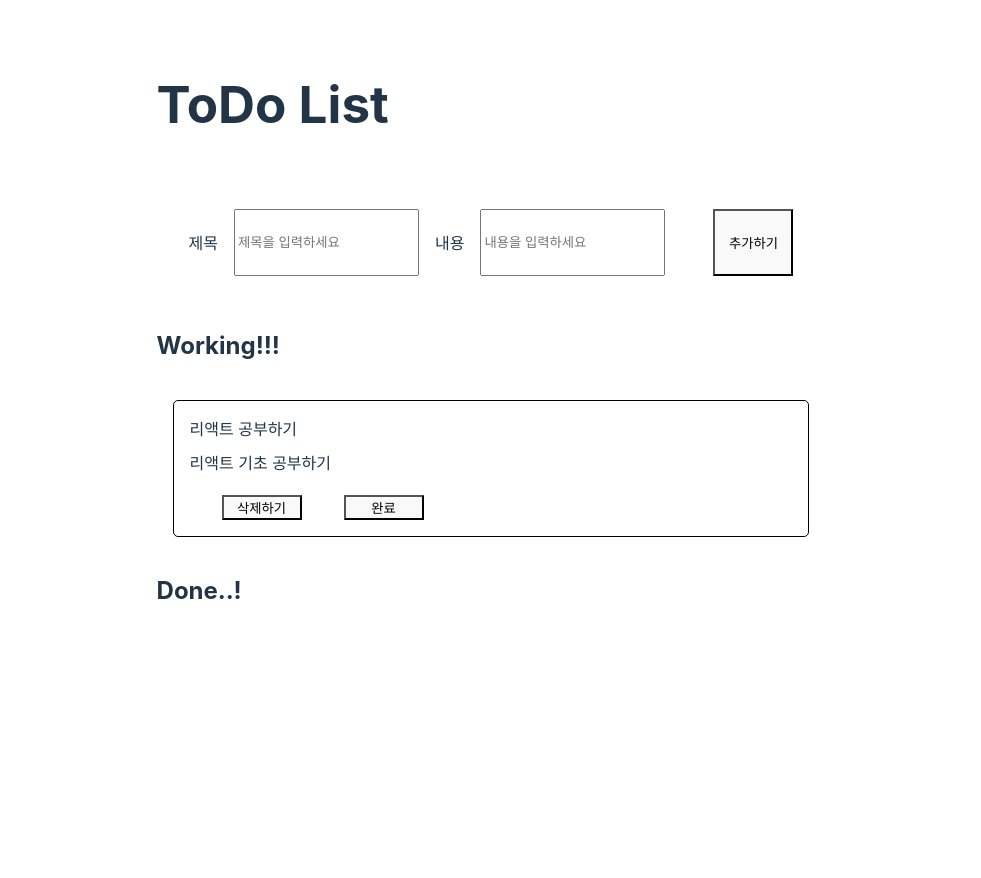
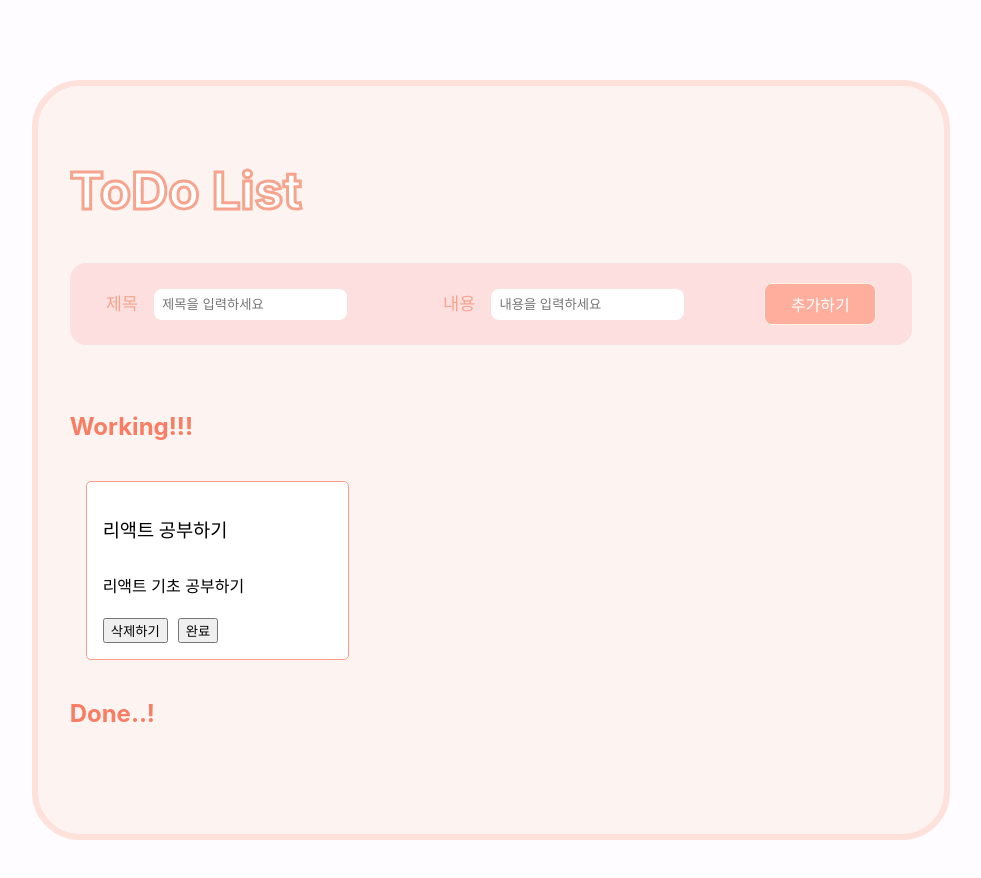
Before and after one commit to JEON-SEUNGBHIN/ToDoList, a React (Vite) app: page / in a window 1280 px wide. Shown: the top 878 px of the page, without its empty margins (149-1130 px from the left). Before the commit the page ends 800 px from the top, so only its background shows below. Built offline with nearby package versions, Linux system fonts and the light colour scheme.

Commit message:
주석,css 수정 but css가 맘에 안드는...

```diff
--- a/src/App.css
+++ b/src/App.css
@@ -1,18 +1,9 @@
 #root {
-  max-width: 1280px;
-  margin: 0 auto;
+  max-width: 1200px;
+  min-width: 800px;
+  background-color: rgb(253, 243, 241);
+  border: 6px solid rgb(255, 225, 220);
+  border-radius: 3rem;
+  margin: 5rem auto;
   padding: 2rem;
 }
-
-@media (prefers-reduced-motion: no-preference) {
-  a:nth-of-type(2) .logo {
-    animation: logo-spin infinite 20s linear;
-  }
-}
-.card {
-  padding: 2em;
-}
-
-.read-the-docs {
-  color: #888;
-}
--- a/src/App.jsx
+++ b/src/App.jsx
@@ -9,19 +9,22 @@ function App() {
   ];
 
   // Todo 초기값
-  const [goals, setGoals] = useState(initialState);
-  const [doneGoals, setDoneGoals] = useState([]);
-  const [title, setTitle] = useState("");
-  const [content, setContent] = useState("");
+  const [goals, setGoals] = useState(initialState); // 현재의 Todo 목록
+  const [doneGoals, setDoneGoals] = useState([]); // 완료된 Todo 목록
+  const [title, setTitle] = useState(""); // Todo 제목 입력 상태
+  const [content, setContent] = useState(""); // Todo 내용 입력 상태
 
+  // return 스타일 적용
   const goalsStyle = {
-    display: 'flex',
-    flexDirection: 'column', // 세로 정렬
-    padding: '1rem',
-    gap: '10px'
+    display: 'grid',
+    gridTemplateColumns: 'repeat(auto-fill, minmax(200px, 1fr))', // 자동으로 그리드 컬럼 생성, 최소 너비는 200px, 공간이 허락하는 한 최대로 늘어남
+    gap: '10px',
+    padding: '1rem'
   };
+
   const goalStyle = {
-    border: '1px solid black',
+    backgroundColor: 'white',
+    border: '1px solid rgb(255,157,138)',
     borderRadius: '5px',
     padding: '1rem',
     listStyle: 'none',
@@ -29,8 +32,10 @@ function App() {
     flexDirection: 'column', // 세로 정렬
     gap: '10px'
   };
+
   const buttonContainerStyle = {
     display: 'flex',
+    alignItems: 'center',
     gap: '10px', // 버튼 사이 간격 설정
     marginTop: '10px'
   };
@@ -40,6 +45,7 @@ function App() {
       <header>
         <h1>ToDo List</h1>
       </header>
+       {/* Todo 추가를 위한 폼 */}
       <form onSubmit={(e) => addGoal(e, title, content, setGoals, setTitle, setContent, goals)}>
         <h4>제목</h4>
         <input
@@ -54,14 +60,17 @@ function App() {
           placeholder='내용을 입력하세요'
           value={content}
           onChange={(e) => setContent(e.target.value)} />
-        <button type='submit'>추가하기</button>
+        {/* Todo 추가 버튼 */}
+        <button type='submit' className='addbtn'>추가하기</button>
       </form>
+       {/* 진행 중인 Todo 목록 */}
       <h2>Working!!!</h2>
       <ul style={goalsStyle}>
         {goals.map((goal) => (
           <li key={goal.id} style={goalStyle}>
-            <span>{goal.title}</span>
+            <h3>{goal.title}</h3>
             <span>{goal.content}</span>
+            {/* Todo 삭제 및 완료 버튼 */}
             <div style={buttonContainerStyle}>
               <button onClick={() => removeGoal(goal.id, false, setDoneGoals, doneGoals, setGoals, goals)}>삭제하기</button>
               <button onClick={() => completeGoal(goal.id, false, setDoneGoals, doneGoals, setGoals, goals)}>
@@ -74,12 +83,14 @@ function App() {
       <div>
         <h3></h3>
       </div>
+      {/* 완료된 Todo 목록 */}
       <h2>Done..!</h2>
       <ul style={goalsStyle}>
         {doneGoals.map((goal) => (
           <li key={goal.id} style={goalStyle}>
-            <span>{goal.title}</span>
+            <h3>{goal.title}</h3>
             <span>{goal.content}</span>
+            {/* 완료된 Todo 삭제 및 완료 버튼 */}
             <div style={buttonContainerStyle}>
               <button onClick={() => removeGoal(goal.id, true, setDoneGoals, doneGoals, setGoals, goals)}>삭제하기</button>
               <button onClick={() => completeGoal(goal.id, true, setDoneGoals, doneGoals, setGoals, goals)}>
--- a/src/components/Button.jsx
+++ b/src/components/Button.jsx
@@ -1,18 +1,20 @@
-import React from 'react';
-
+// 새로운 Todo를 추가하는 함수
 function addGoal(e, title, content, setGoals, setTitle, setContent, goals) {
-  e.preventDefault();
+  e.preventDefault(); // 기본 이벤트 방지
+  // 제목 또는 내용이 빈 경우 알림 표시 후 종료
   if (!title || !content) {
     alert("제목과 내용 모두 입력하세요.");
     return;
   }
-  // Todo 업데이트
+  // Todo 목록을 업데이트하고 입력 필드를 초기화
   setGoals([...goals, { id: Date.now(), title, content, complete: false }]);
   setTitle("");
   setContent("");
 }
 
+// 특정 Todo를 삭제하는 함수
 function removeGoal(id, isDoneList, setDoneGoals, doneGoals, setGoals, goals) {
+  // 완료된 목록인지 확인 후 해당 목록에서 Todo 제거
   if (isDoneList) {
     setDoneGoals(doneGoals.filter((goal) => goal.id !== id));
   } else {
@@ -20,15 +22,20 @@ function removeGoal(id, isDoneList, setDoneGoals, doneGoals, setGoals, goals) {
   }
 }
 
+// Todo의 완료 상태를 변경하는 함수
 function completeGoal(id, isDoneList, setDoneGoals, doneGoals, setGoals, goals) {
+  // 완료된 목록인지에 따라 해당 Todo를 찾아 상태 변경
   const goal = isDoneList ? doneGoals.find((goal) => goal.id === id) : goals.find((goal) => goal.id === id);
   const updatedGoals = isDoneList ? doneGoals.filter((goal) => goal.id !== id) : goals.filter((goal) => goal.id !== id);
   if (isDoneList) {
+    // 완료된 목록에서 Todo를 제거하고 미완료 목록에 추가
     setDoneGoals(updatedGoals);
     setGoals([...goals, { ...goal, complete: false }]);
   } else {
+    // 미완료 목록에서 Todo를 제거하고 완료된 목록에 추가
     setGoals(updatedGoals);
     setDoneGoals([...doneGoals, { ...goal, complete: true }]);
   }
 }
-export { addGoal, removeGoal, completeGoal };
+
+export { addGoal, removeGoal, completeGoal }; // 다른 파일에서 이 함수들을 사용할 수 있도록 내보내기
--- a/src/index.css
+++ b/src/index.css
@@ -2,11 +2,7 @@
   font-family: Inter, system-ui, Avenir, Helvetica, Arial, sans-serif;
   line-height: 1.5;
   font-weight: 400;
-
-  color-scheme: light dark;
-  color: rgba(255, 255, 255, 0.87);
-  background-color: #242424;
-
+  background-color: rgb(254, 252, 254);
   font-synthesis: none;
   text-rendering: optimizeLegibility;
   -webkit-font-smoothing: antialiased;
@@ -20,29 +16,50 @@ body {
 
 h1 {
   font-size: 3.2em;
+  color: white;
+  -webkit-text-stroke-width: 3px;
+  -webkit-text-stroke-color: #f6a48d;
 }
 
 form{
   display: flex;
-  padding: 2rem;
+  align-items: center;
+  margin-bottom: 4rem;
+  padding: 1rem;
+  background-color: rgb(253, 223, 223);
+  border: 4px solid rgb(253, 223, 223);
+  border-radius: 1rem;
 }
 
-h4, input{
-  margin-right: 1rem;
+h2{
+  color: rgb(249, 125, 099);
 }
 
-button {
-  margin-left: 2rem;
-  width: 5rem;
 
+h4{
+  margin: 0 1rem;
+  color: #f6a48d;
+  font-size: 1.1rem;
+  font-weight: 700;
 }
 
-@media (prefers-color-scheme: light) {
-  :root {
-    color: #213547;
-    background-color: #ffffff;
-  }
-  button {
-    background-color: #f9f9f9;
-  }
+input{
+  margin-right: 5rem;
+  padding: 0.5rem;
+  border: white;
+  border-radius: 0.5rem;
 }
+
+.addbtn{
+  width: 7rem;
+  margin-left: auto;
+  margin-right: 1rem;
+  padding: 0.5rem;
+  background-color: rgb(255, 174, 158);
+  border: 1px solid #fdf5e4;
+  border-radius: 0.5rem;
+  color: white;
+  font-size: 1rem;
+  font-weight: bold;
+  cursor: pointer;
+}
```
